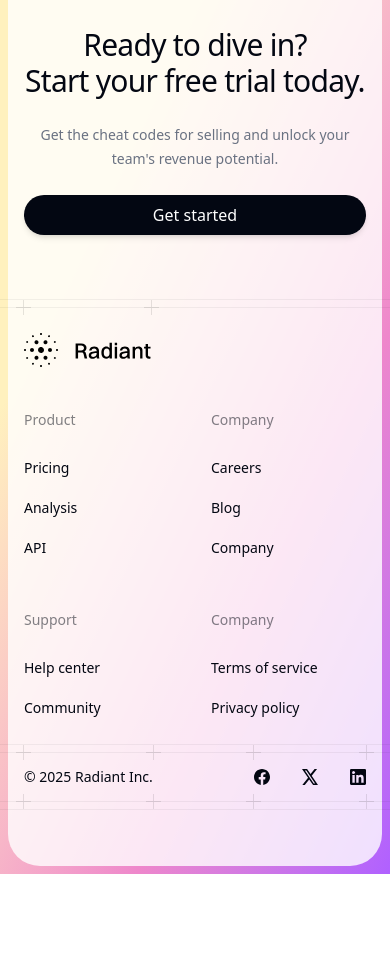
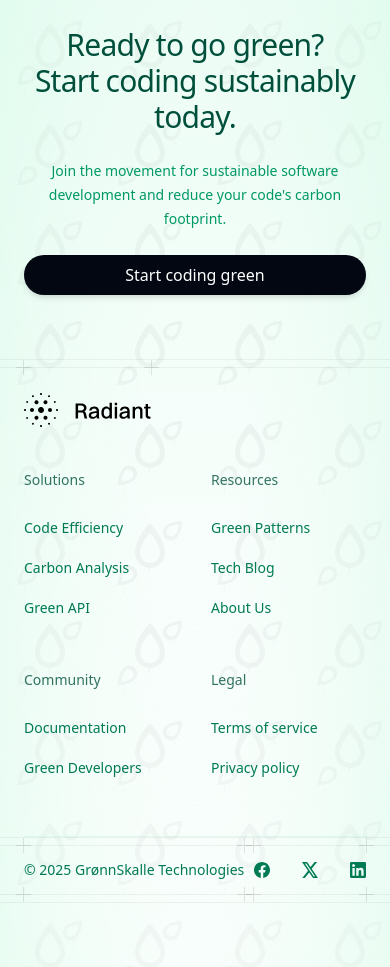
Before and after one commit to ektemfg/GreenCodeProject, a Next.js app: page / in a window 390 px wide. Shown: the part 8860-9827 px from the top of the page. Before the commit the page ends 9734 px from the top, so only its background shows below. Built offline with nearby package versions, Linux system fonts and the light colour scheme; a web font is replaced by a local one.

Commit message:
feat(blog): added blog, sat up sanity etc

```diff
--- a/src/app/blog/page.tsx
+++ b/src/app/blog/page.tsx
@@ -1,7 +1,6 @@
 import { Button } from '@/components/button'
 import { Container } from '@/components/container'
 import { Footer } from '@/components/footer'
-import { GradientBackground } from '@/components/gradient'
 import { Link } from '@/components/link'
 import { Navbar } from '@/components/navbar'
 import { Heading, Lead, Subheading } from '@/components/text'
@@ -26,9 +25,9 @@ import type { Metadata } from 'next'
 import { notFound } from 'next/navigation'
 
 export const metadata: Metadata = {
-  title: 'Blog',
+  title: 'Grønnskale Tech Blog',
   description:
-    'Stay informed with product updates, company news, and insights on how to sell smarter at your company.',
+    'Explore sustainable coding practices, energy-efficient software solutions, and our journey in making the digital world greener through smart programming.',
 }
 
 const postsPerPage = 5
@@ -41,33 +40,39 @@ async function FeaturedPosts() {
   }
 
   return (
-    <div className="mt-16 bg-linear-to-t from-gray-100 pb-14">
-      <Container>
-        <h2 className="text-2xl font-medium tracking-tight">Featured</h2>
+    <div className="relative mt-16 pb-14">
+      <div className="absolute inset-0 bg-gradient-to-b from-emerald-50 to-white"></div>
+      <div className="absolute inset-0 bg-[url('/leaf-pattern.svg')] opacity-5 bg-repeat"></div>
+      <div className="absolute inset-0 bg-gradient-to-b from-emerald-50/20 via-transparent to-emerald-50/10"></div>
+      <Container className="relative">
+        <h2 className="text-2xl font-medium tracking-tight text-emerald-800">Featured Articles</h2>
         <div className="mt-6 grid grid-cols-1 gap-8 lg:grid-cols-3">
           {featuredPosts.map((post) => (
             <div
               key={post.slug}
-              className="relative flex flex-col rounded-3xl bg-white p-2 ring-1 shadow-md shadow-black/5 ring-black/5"
+              className="group relative flex flex-col rounded-3xl bg-white/90 p-2 ring-1 shadow-md hover:shadow-emerald-100 transition-all duration-300 shadow-black/5 ring-emerald-100 hover:scale-[1.02]"
             >
               {post.mainImage && (
+                <div className="relative overflow-hidden rounded-2xl">
                   <img
                     alt={post.mainImage.alt || ''}
                     src={image(post.mainImage).size(1170, 780).url()}
-                  className="aspect-3/2 w-full rounded-2xl object-cover"
+                    className="aspect-3/2 w-full object-cover transition-transform duration-300 group-hover:scale-105"
                   />
+                  <div className="absolute inset-0 bg-gradient-to-t from-emerald-900/20 to-transparent opacity-0 transition-opacity duration-300 group-hover:opacity-100"></div>
+                </div>
               )}
               <div className="flex flex-1 flex-col p-8">
-                <div className="text-sm/5 text-gray-700">
+                <div className="text-sm/5 text-emerald-700">
                   {dayjs(post.publishedAt).format('dddd, MMMM D, YYYY')}
                 </div>
-                <div className="mt-2 text-base/7 font-medium">
-                  <Link href={`/blog/${post.slug}`}>
+                <div className="mt-2 text-base/7 font-medium text-emerald-900">
+                  <Link href={`/blog/${post.slug}`} className="hover:text-emerald-700 transition-colors">
                     <span className="absolute inset-0" />
                     {post.title}
                   </Link>
                 </div>
-                <div className="mt-2 flex-1 text-sm/6 text-gray-500">
+                <div className="mt-2 flex-1 text-sm/6 text-emerald-600">
                   {post.excerpt}
                 </div>
                 {post.author && (
@@ -76,10 +81,10 @@ async function FeaturedPosts() {
                       <img
                         alt=""
                         src={image(post.author.image).size(64, 64).url()}
-                        className="aspect-square size-6 rounded-full object-cover"
+                        className="aspect-square size-6 rounded-full object-cover ring-1 ring-emerald-100"
                       />
                     )}
-                    <div className="text-sm/5 text-gray-700">
+                    <div className="text-sm/5 text-emerald-700">
                       {post.author.name}
                     </div>
                   </div>
@@ -110,15 +115,15 @@ async function Categories({ selected }: { selected?: string }) {
         </MenuButton>
         <MenuItems
           anchor="bottom start"
-          className="min-w-40 rounded-lg bg-white p-1 ring-1 shadow-lg ring-gray-200 [--anchor-gap:6px] [--anchor-offset:-4px] [--anchor-padding:10px]"
+          className="min-w-40 rounded-lg bg-white p-1 ring-1 shadow-lg ring-emerald-100 [--anchor-gap:6px] [--anchor-offset:-4px] [--anchor-padding:10px]"
         >
           <MenuItem>
             <Link
               href="/blog"
               data-selected={selected === undefined ? true : undefined}
-              className="group grid grid-cols-[1rem_1fr] items-center gap-2 rounded-md px-2 py-1 data-focus:bg-gray-950/5"
+              className="group grid grid-cols-[1rem_1fr] items-center gap-2 rounded-md px-2 py-1 data-focus:bg-emerald-50 hover:bg-emerald-50/50 transition-colors"
             >
-              <CheckIcon className="hidden size-4 group-data-selected:block" />
+              <CheckIcon className="hidden size-4 text-emerald-600 group-data-selected:block" />
               <p className="col-start-2 text-sm/6">All categories</p>
             </Link>
           </MenuItem>
@@ -127,16 +132,16 @@ async function Categories({ selected }: { selected?: string }) {
               <Link
                 href={`/blog?category=${category.slug}`}
                 data-selected={category.slug === selected ? true : undefined}
-                className="group grid grid-cols-[16px_1fr] items-center gap-2 rounded-md px-2 py-1 data-focus:bg-gray-950/5"
+                className="group grid grid-cols-[16px_1fr] items-center gap-2 rounded-md px-2 py-1 data-focus:bg-emerald-50 hover:bg-emerald-50/50 transition-colors"
               >
-                <CheckIcon className="hidden size-4 group-data-selected:block" />
+                <CheckIcon className="hidden size-4 text-emerald-600 group-data-selected:block" />
                 <p className="col-start-2 text-sm/6">{category.title}</p>
               </Link>
             </MenuItem>
           ))}
         </MenuItems>
       </Menu>
-      <Button variant="outline" href="/blog/feed.xml" className="gap-1">
+      <Button variant="outline" href="/blog/feed.xml" className="gap-1 text-emerald-700 hover:bg-emerald-50 border-emerald-200">
         <RssIcon className="size-4" />
         RSS Feed
       </Button>
@@ -156,7 +161,14 @@ async function Posts({ page, category }: { page: number; category?: string }) {
   }
 
   if (posts.length === 0) {
-    return <p className="mt-6 text-gray-500">No posts found.</p>
+    return (
+      <div className="mt-6 text-center py-12 bg-emerald-50/30 rounded-2xl border border-emerald-100">
+        <p className="text-emerald-600">No articles found in this category yet.</p>
+        <Button variant="outline" href="/blog" className="mt-4 border-emerald-200 text-emerald-700 hover:bg-emerald-50">
+          View all articles
+        </Button>
+      </div>
+    );
   }
 
   return (
@@ -164,10 +176,10 @@ async function Posts({ page, category }: { page: number; category?: string }) {
       {posts.map((post) => (
         <div
           key={post.slug}
-          className="relative grid grid-cols-1 border-b border-b-gray-100 py-10 first:border-t first:border-t-gray-200 max-sm:gap-3 sm:grid-cols-3"
+          className="relative grid grid-cols-1 border-b border-b-emerald-100 py-10 first:border-t first:border-t-emerald-200 max-sm:gap-3 sm:grid-cols-3 hover:bg-emerald-50/30 transition-colors"
         >
           <div>
-            <div className="text-sm/5 max-sm:text-gray-700 sm:font-medium">
+            <div className="text-sm/5 max-sm:text-emerald-700 sm:font-medium">
               {dayjs(post.publishedAt).format('dddd, MMMM D, YYYY')}
             </div>
             {post.author && (
@@ -176,26 +188,26 @@ async function Posts({ page, category }: { page: number; category?: string }) {
                   <img
                     alt=""
                     src={image(post.author.image).width(64).height(64).url()}
-                    className="aspect-square size-6 rounded-full object-cover"
+                    className="aspect-square size-6 rounded-full object-cover ring-1 ring-emerald-100"
                   />
                 )}
-                <div className="text-sm/5 text-gray-700">
+                <div className="text-sm/5 text-emerald-700">
                   {post.author.name}
                 </div>
               </div>
             )}
           </div>
           <div className="sm:col-span-2 sm:max-w-2xl">
-            <h2 className="text-sm/5 font-medium">{post.title}</h2>
-            <p className="mt-3 text-sm/6 text-gray-500">{post.excerpt}</p>
+            <h2 className="text-sm/5 font-medium text-emerald-900">{post.title}</h2>
+            <p className="mt-3 text-sm/6 text-emerald-600">{post.excerpt}</p>
             <div className="mt-4">
               <Link
                 href={`/blog/${post.slug}`}
-                className="flex items-center gap-1 text-sm/5 font-medium"
+                className="flex items-center gap-1 text-sm/5 font-medium text-emerald-700 hover:text-emerald-500 transition-colors"
               >
                 <span className="absolute inset-0" />
                 Read more
-                <ChevronRightIcon className="size-4 fill-gray-400" />
+                <ChevronRightIcon className="size-4 fill-emerald-400" />
               </Link>
             </div>
           </div>
@@ -238,6 +250,7 @@ async function Pagination({
         variant="outline"
         href={previousPageUrl}
         disabled={!previousPageUrl}
+        className="text-emerald-700 hover:bg-emerald-50 border-emerald-200 disabled:opacity-50"
       >
         <ChevronLeftIcon className="size-4" />
         Previous
@@ -248,18 +261,18 @@ async function Pagination({
             key={i + 1}
             href={url(i + 1)}
             data-active={i + 1 === page ? true : undefined}
-            className={clsx(
-              'size-7 rounded-lg text-center text-sm/7 font-medium',
-              'data-hover:bg-gray-100',
-              'data-active:ring-1 data-active:shadow-sm data-active:ring-black/10',
-              'data-active:data-hover:bg-gray-50',
-            )}
+            className="flex size-10 items-center justify-center rounded-lg text-sm/6 ring-1 ring-transparent transition hover:bg-emerald-50 hover:ring-emerald-200 data-active:bg-emerald-100 data-active:text-emerald-900"
           >
             {i + 1}
           </Link>
         ))}
       </div>
-      <Button variant="outline" href={nextPageUrl} disabled={!nextPageUrl}>
+      <Button
+        variant="outline"
+        href={nextPageUrl}
+        disabled={!nextPageUrl}
+        className="text-emerald-700 hover:bg-emerald-50 border-emerald-200 disabled:opacity-50"
+      >
         Next
         <ChevronRightIcon className="size-4" />
       </Button>
@@ -285,26 +298,56 @@ export default async function Blog({
       : undefined
 
   return (
-    <main className="overflow-hidden">
-      <GradientBackground />
+    <main className="relative overflow-hidden">
+      <div className="fixed inset-0 bg-gradient-to-b from-emerald-50/70 via-white to-emerald-50/30"></div>
+      <div className="fixed inset-0 bg-[url('/leaf-pattern.svg')] opacity-5 bg-repeat"></div>
+      <div className="absolute inset-0 bg-gradient-radial from-emerald-100/30 via-transparent to-transparent"></div>
+
+      <div className="relative">
         <Container>
           <Navbar />
-        <Subheading className="mt-16">Blog</Subheading>
-        <Heading as="h1" className="mt-2">
-          What's happening at Grønnskalle.
+          <div className="relative">
+            <div className="absolute -left-32 top-0 h-64 w-64 rounded-full bg-emerald-100/30 blur-3xl"></div>
+            <div className="absolute -right-32 top-20 h-64 w-64 rounded-full bg-emerald-50/40 blur-3xl"></div>
+
+            <Subheading className="mt-16 text-emerald-700">GrønnSkalle Tech Blog</Subheading>
+            <Heading as="h1" className="mt-2 bg-gradient-to-br from-emerald-900 to-emerald-700 bg-clip-text text-transparent">
+              Sustainable Code Insights
             </Heading>
-        <Lead className="mt-6 max-w-3xl">
-          Stay informed with product updates, company news, and insights on how
-          to sell smarter at your company.
+            <Lead className="mt-6 max-w-3xl text-emerald-700">
+              Explore the intersection of technology and sustainability. Deep dive into green software engineering,
+              eco-friendly architectures, and building energy-efficient applications that make a difference.
             </Lead>
+
+            <div className="mt-8 flex items-center gap-4">
+              <Button href="/blog/latest" className="bg-emerald-700 hover:bg-emerald-800 text-white">
+                Latest Articles
+              </Button>
+            </div>
+          </div>
         </Container>
-      {page === 1 && !category && <FeaturedPosts />}
-      <Container className="mt-16 pb-24">
+
+        {page === 1 && !category && (
+          <>
+            <div className="absolute left-1/2 top-1/3 -z-10 h-[800px] w-[800px] -translate-x-1/2 -translate-y-1/3">
+              <div className="absolute inset-0 bg-gradient-conic from-emerald-50 via-emerald-100/5 to-emerald-50 opacity-20 blur-3xl"></div>
+            </div>
+            <FeaturedPosts />
+          </>
+        )}
+
+        <Container className="relative mt-16 pb-24">
+          <div className="absolute inset-0 bg-gradient-to-b from-emerald-50/10 to-transparent"></div>
           <Categories selected={category} />
           <Posts page={page} category={category} />
           <Pagination page={page} category={category} />
         </Container>
+
+        <div className="relative">
+          <div className="absolute inset-0 bg-gradient-to-t from-emerald-50/30 to-transparent"></div>
           <Footer />
+        </div>
+      </div>
     </main>
   )
 }
--- a/src/app/layout.tsx
+++ b/src/app/layout.tsx
@@ -23,7 +23,7 @@ export default function RootLayout({
         <link
           rel="alternate"
           type="application/rss+xml"
-          title="The Grønnskalle Blog"
+          title="Grønnskale Tech Blog"
           href="/blog/feed.xml"
         />
       </head>
--- a/src/components/Footer.tsx
+++ b/src/components/Footer.tsx
@@ -10,20 +10,19 @@ function CallToAction() {
   return (
     <div className="relative pt-20 pb-16 text-center sm:py-24">
       <hgroup>
-        <Subheading>Get started</Subheading>
-        <p className="mt-6 text-3xl font-medium tracking-tight text-gray-950 sm:text-5xl">
-          Ready to dive in?
+        <Subheading className="text-emerald-600">Join Our Mission</Subheading>
+        <p className="mt-6 text-3xl font-medium tracking-tight text-emerald-900 sm:text-5xl">
+          Ready to go green?
           <br />
-          Start your free trial today.
+          Start coding sustainably today.
         </p>
       </hgroup>
-      <p className="mx-auto mt-6 max-w-xs text-sm/6 text-gray-500">
-        Get the cheat codes for selling and unlock your team&apos;s revenue
-        potential.
+      <p className="mx-auto mt-6 max-w-xs text-sm/6 text-emerald-600">
+        Join the movement for sustainable software development and reduce your code's carbon footprint.
       </p>
       <div className="mt-6">
-        <Button className="w-full sm:w-auto" href="#">
-          Get started
+        <Button className="w-full bg-emerald-700 hover:bg-emerald-800 text-white sm:w-auto" href="#">
+          Start coding green
         </Button>
       </div>
     </div>
@@ -31,7 +30,7 @@ function CallToAction() {
 }
 
 function SitemapHeading({ children }: { children: React.ReactNode }) {
-  return <h3 className="text-sm/6 font-medium text-gray-950/50">{children}</h3>
+  return <h3 className="text-sm/6 font-medium text-emerald-900/80">{children}</h3>
 }
 
 function SitemapLinks({ children }: { children: React.ReactNode }) {
@@ -43,7 +42,7 @@ function SitemapLink(props: React.ComponentPropsWithoutRef<typeof Link>) {
     <li>
       <Link
         {...props}
-        className="font-medium text-gray-950 data-hover:text-gray-950/75"
+        className="font-medium text-emerald-700 hover:text-emerald-600 transition-colors"
       />
     </li>
   )
@@ -53,30 +52,30 @@ function Sitemap() {
   return (
     <>
       <div>
-        <SitemapHeading>Product</SitemapHeading>
+        <SitemapHeading>Solutions</SitemapHeading>
         <SitemapLinks>
-          <SitemapLink href="/pricing">Pricing</SitemapLink>
-          <SitemapLink href="#">Analysis</SitemapLink>
-          <SitemapLink href="#">API</SitemapLink>
+          <SitemapLink href="/efficiency">Code Efficiency</SitemapLink>
+          <SitemapLink href="#">Carbon Analysis</SitemapLink>
+          <SitemapLink href="#">Green API</SitemapLink>
         </SitemapLinks>
       </div>
       <div>
-        <SitemapHeading>Company</SitemapHeading>
+        <SitemapHeading>Resources</SitemapHeading>
         <SitemapLinks>
-          <SitemapLink href="#">Careers</SitemapLink>
-          <SitemapLink href="/blog">Blog</SitemapLink>
-          <SitemapLink href="/company">Company</SitemapLink>
+          <SitemapLink href="#">Green Patterns</SitemapLink>
+          <SitemapLink href="/blog">Tech Blog</SitemapLink>
+          <SitemapLink href="/about">About Us</SitemapLink>
         </SitemapLinks>
       </div>
       <div>
-        <SitemapHeading>Support</SitemapHeading>
+        <SitemapHeading>Community</SitemapHeading>
         <SitemapLinks>
-          <SitemapLink href="#">Help center</SitemapLink>
-          <SitemapLink href="#">Community</SitemapLink>
+          <SitemapLink href="#">Documentation</SitemapLink>
+          <SitemapLink href="#">Green Developers</SitemapLink>
         </SitemapLinks>
       </div>
       <div>
-        <SitemapHeading>Company</SitemapHeading>
+        <SitemapHeading>Legal</SitemapHeading>
         <SitemapLinks>
           <SitemapLink href="#">Terms of service</SitemapLink>
           <SitemapLink href="#">Privacy policy</SitemapLink>
@@ -121,7 +120,7 @@ function SocialLinks() {
         href="https://facebook.com"
         target="_blank"
         aria-label="Visit us on Facebook"
-        className="text-gray-950 data-hover:text-gray-950/75"
+        className="text-emerald-700 hover:text-emerald-600 transition-colors"
       >
         <SocialIconFacebook className="size-4" />
       </Link>
@@ -129,7 +128,7 @@ function SocialLinks() {
         href="https://x.com"
         target="_blank"
         aria-label="Visit us on X"
-        className="text-gray-950 data-hover:text-gray-950/75"
+        className="text-emerald-700 hover:text-emerald-600 transition-colors"
       >
         <SocialIconX className="size-4" />
       </Link>
@@ -137,7 +136,7 @@ function SocialLinks() {
         href="https://linkedin.com"
         target="_blank"
         aria-label="Visit us on LinkedIn"
-        className="text-gray-950 data-hover:text-gray-950/75"
+        className="text-emerald-700 hover:text-emerald-600 transition-colors"
       >
         <SocialIconLinkedIn className="size-4" />
       </Link>
@@ -147,25 +146,29 @@ function SocialLinks() {
 
 function Copyright() {
   return (
-    <div className="text-sm/6 text-gray-950">
-      &copy; {new Date().getFullYear()} Radiant Inc.
+    <div className="text-sm/6 text-emerald-700">
+      &copy; {new Date().getFullYear()} GrønnSkalle Technologies
     </div>
   )
 }
 
 export function Footer() {
   return (
-    <footer>
-      <Gradient className="relative">
-        <div className="absolute inset-2 rounded-4xl bg-white/80" />
-        <Container>
+    <footer className="relative overflow-hidden bg-gradient-to-b from-emerald-50 to-white">
+      <div className="absolute inset-0 bg-[url('/leaf-pattern.svg')] opacity-5 bg-repeat"></div>
+      <div className="absolute inset-0 bg-gradient-to-b from-emerald-50/20 via-transparent to-emerald-50/10"></div>
+      <div className="relative">
+        <div className="absolute inset-x-0 -top-40 -bottom-32 [mask-image:radial-gradient(ellipse_at_center,transparent_20%,black)]">
+          <div className="absolute inset-0 bg-gradient-to-r from-emerald-100/50 via-emerald-50/50 to-emerald-100/50"></div>
+        </div>
+        <Container className="relative">
           <CallToAction />
           <PlusGrid className="pb-16">
             <PlusGridRow>
               <div className="grid grid-cols-2 gap-y-10 pb-6 lg:grid-cols-6 lg:gap-8">
                 <div className="col-span-2 flex">
                   <PlusGridItem className="pt-6 lg:pb-6">
-                    <Logo className="h-9" />
+                    <Logo className="h-9 text-emerald-900" />
                   </PlusGridItem>
                 </div>
                 <div className="col-span-2 grid grid-cols-2 gap-x-8 gap-y-12 lg:col-span-4 lg:grid-cols-subgrid lg:pt-6">
@@ -173,7 +176,7 @@ export function Footer() {
                 </div>
               </div>
             </PlusGridRow>
-            <PlusGridRow className="flex justify-between">
+            <PlusGridRow className="flex justify-between border-t border-emerald-200/30 mt-8">
               <div>
                 <PlusGridItem className="py-3">
                   <Copyright />
@@ -187,7 +190,7 @@ export function Footer() {
             </PlusGridRow>
           </PlusGrid>
         </Container>
-      </Gradient>
+      </div>
     </footer>
   )
 }
--- a/src/components/navbar.tsx
+++ b/src/components/navbar.tsx
@@ -12,7 +12,6 @@ import { Logo } from './logo'
 import { PlusGrid, PlusGridItem, PlusGridRow } from './plus-grid'
 
 const links = [
-  { href: '/pricing', label: 'Pricing' },
   { href: '/company', label: 'Company' },
   { href: '/blog', label: 'Blog' },
   { href: '/login', label: 'Login' },
```
Also changed, not shown: src/app/blog/feed.xml/route.ts (+4 -4 lines), public/leaf-pattern.svg (added). Lines whose indentation alone changed are shown as unchanged.
